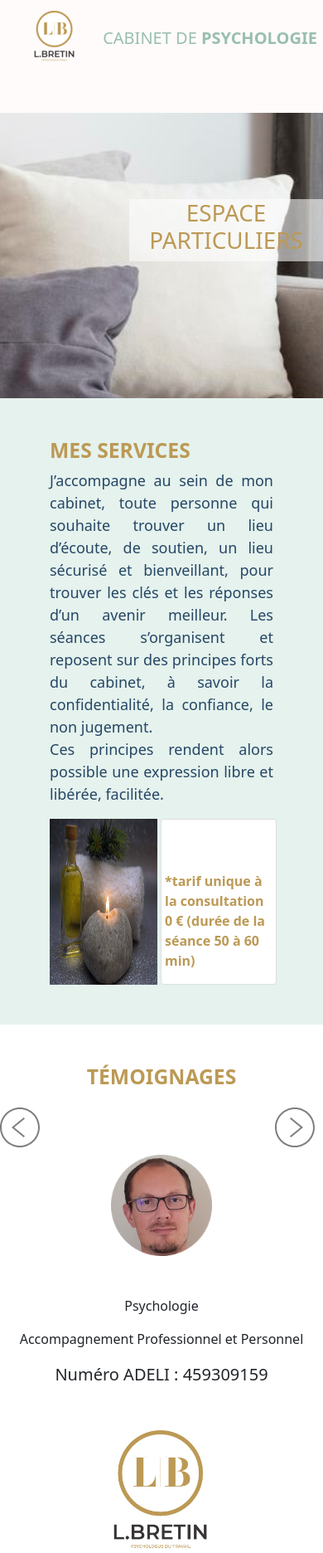
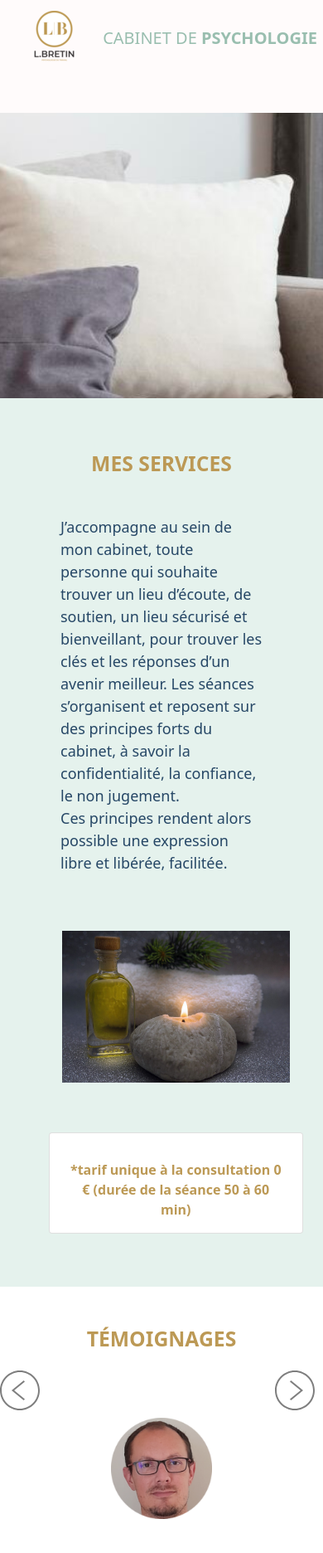
Before and after one commit to WildCodeSchool/orleans-202103-php-project-bretin, a Symfony app: template templates/Individuals/index.html.twig in a window 390 px wide. Shown: the top 1872 px of the page at 83% size. Run offline with Twig, Linux system fonts and the light colour scheme; the template is opened without the code that fills it, so the values that code supplies are empty; style sheets or scripts are compiled from the project's sources; some libraries are stand-ins or nearby versions.

Commit message:
Fix Individuals formatting and responsive

```diff
--- a/assets/styles/individuals.scss
+++ b/assets/styles/individuals.scss
@@ -5,10 +5,10 @@
     color: $quinary;
     font-weight: 900;
     background-color: opacify($color: #ffffff90, $amount: -0);
-    text-align: center;
-    position: absolute;
-    top: 50%;
-    left: 40%;
+    // text-align: center;
+    // position: absolute;
+    // top: 50%;
+    // left: 40%;
 }
 
 .background-individuals{
@@ -41,15 +41,15 @@
     font-weight: bolder;
  }
 
-.candle{
-    width: 250px;
-    height: 200px;
-}
+// .candle{
+//     width: 250px;
+//     height: 200px;
+// }
 
 
 .services_description{
     font-size: 18px;
     text-align: justify;
-    line-height: 1.5em;
+    // line-height: 1.5em;
     color: $quarternary;
 }
--- a/templates/Components/_testimonyIndividuals.html.twig
+++ b/templates/Components/_testimonyIndividuals.html.twig
@@ -1,4 +1,4 @@
-<h2 class="pt-5 mb-5 text-center col-sm-6 col-md-4 text-md-end px-md-1 col-lg-3">TÉMOIGNAGES</h2>
+<h2 class="col-8 pt-5 mb-5 text-center col-sm-3 col-sm-start col-md-3 text-md-end px-md-1 col-lg-8 px-lg-3 text-lg-start offset-2">TÉMOIGNAGES</h2>
 <div id="carouselExampleControls" class="carousel slide" data-bs-ride="carousel">
 	<div class="carousel-inner text-center">
 		{% for testimony in testimonies %}
--- a/templates/Individuals/index.html.twig
+++ b/templates/Individuals/index.html.twig
@@ -15,20 +15,20 @@
 				<h1>ESPACE PARTICULIERS</h1>
 			</div>
 		</div>
-		<section class="services py-5 px-5">
-			<div class="container">
-				<h2>MES SERVICES</h2>
-				<p class="services_description">J’accompagne au sein de mon cabinet, toute personne qui souhaite trouver un lieu d’écoute, de soutien, un lieu sécurisé et bienveillant, pour trouver les clés et les réponses d’un avenir meilleur. Les séances s’organisent et reposent sur des principes forts du cabinet, à savoir la confidentialité, la confiance, le non jugement.<br>
+		<section class="services container-fluid py-3">
+			{# <div class="col-8 offset-2"> #}
+				<h2 class="col-8 pt-5 mb-5 text-center col-sm-5 text-sm-start col-md-4 text-md-start px-md-1 col-lg-8 px-lg-3 text-lg-start offset-2">MES SERVICES</h2>
+				<p class="services_description col-8 text-start pb-5 col-sm-9 pb-sm-2 mb-sm-5 col-md-8 text-md-start px-md-2 col-lg-8 text-lg-start offset-2 col-xl-9 px-xl-3 col-xxl-9 pb-xxl-0">J’accompagne au sein de mon cabinet, toute personne qui souhaite trouver un lieu d’écoute, de soutien, un lieu sécurisé et bienveillant, pour trouver les clés et les réponses d’un avenir meilleur. Les séances s’organisent et reposent sur des principes forts du cabinet, à savoir la confidentialité, la confiance, le non jugement.<br>
 					Ces principes rendent alors possible une expression libre et libérée, facilitée.</p>
-				<div class="row g-2">
-					<div class="col col-md-6 col-lg-3">
-						<img class="candle w-100" img src="{{ asset('build/images/candle.png') }}" alt="candle_picture">
+				<div class="row col offset-1 g-2 px-3 pb-5 col-sm-11 px-sm-5 col-md-10 col-lg-12 offset-lg-0 px-lg-0 col-xl-10 offset-xl-2 pt-xl-5 p-xl-0 pb-xl-5 col-xxl-10 offset-xxl-2 px-xl-3 ">
+					<div class="col-12 text-center px-3 p-1 text-end col-sm-10 col-md-11 pb-md-4 col-lg-12 text-lg-center px-lg-0 col-xl-4 px-xl-0 py-xl-5 p-xl-0 col-xxl-4 py-xxl-0">
+						<img class="candle col-12 pb-5 col-sm-12 col-md-11 col-lg-8 pb-lg-0 col-xl-12" img src="{{ asset('build/images/candle.png') }}" alt="candle_picture">
 					</div>
-					<div class="card container col col-lg-9">
+					<div class="card px-4 col text-center col-sm-10 col-md-10 offset-md-1 col-lg-8 offset-lg-2 text-lg-start col-xl-7 offset-xl-0 col-xxl-7 offset-xxl-0">
 						<div class="card-body row">
 							{% set price = 0 %}
 							{% for service in services %}
-								<div class="col col-sm col-md col-lg-4">
+								<div class="px-4 text-center g-3 col-sm-6 px-sm-3 col-lg-4 text-lg-start col-xl-4">
 									<p class="card-text">{{ service.name }}</p>
 								</div>
 								{% set price = service.price %}
@@ -39,7 +39,7 @@
 							€ (durée de la séance 50 à 60 min)</p>
 					</div>
 				</div>
-			</div>
+			{# </div> #}
 		</section>
 	</section>
 	<section>
```
